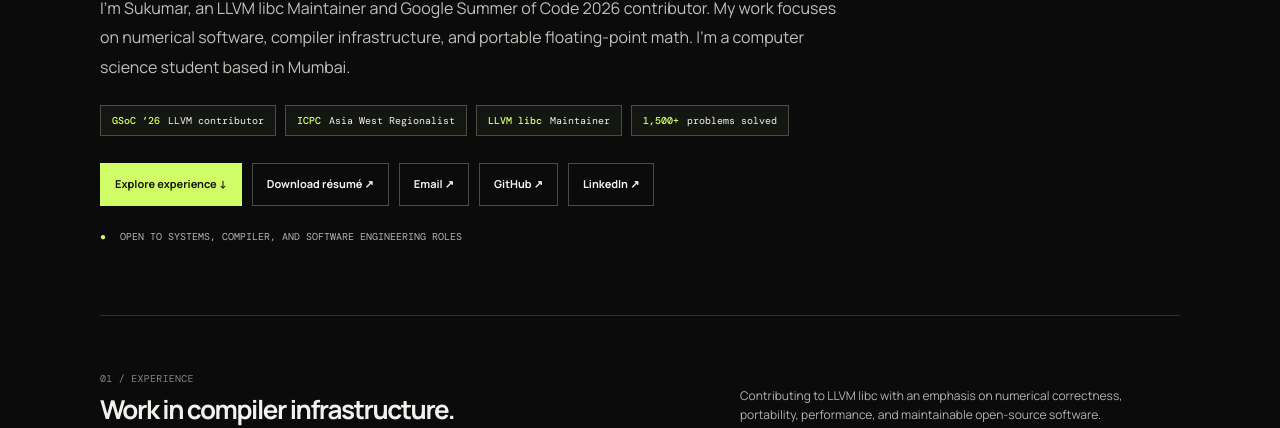
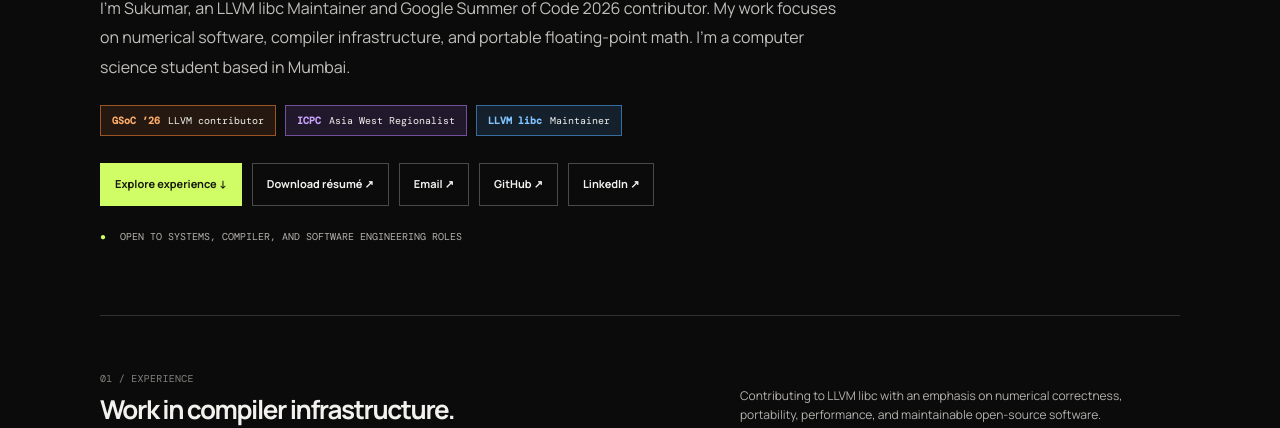
Before and after one commit to Sukumarsawant/sukumarsawant.github.io, a plain HTML site: page index.html in a window 1280 px wide. Shown: the part 384-812 px from the top of the page. Drawn offline with nearby package versions, Linux system fonts and the light colour scheme; no server answers.

Commit message:
Highlight hero credentials with color

```diff
--- a/index.html
+++ b/index.html
@@ -10,7 +10,7 @@
 <style>
 :root{color-scheme:dark;--bg:#0b0b0c;--surface:#111214;--surface2:#17181a;--ink:#f2f1ed;--muted:#b4b2ad;--dim:#85837f;--line:#303033;--accent:#d0fd66;--max:1080px}*{box-sizing:border-box}html{scroll-behavior:smooth;scroll-padding-top:90px}body{margin:0;background:var(--bg);color:var(--ink);font:15px/1.65 Manrope,Arial,sans-serif;-webkit-font-smoothing:antialiased}a{color:inherit;text-decoration:none}a:focus-visible{outline:2px solid var(--accent);outline-offset:4px}.wrap{width:min(var(--max),calc(100% - 48px));margin:0 auto}.mono,.eyebrow,.nav,.section-label,.meta,.tag,.footer{font-family:"DM Mono",monospace;letter-spacing:.025em}.topbar{height:72px;border-bottom:1px solid var(--line);display:flex;align-items:center;justify-content:space-between}.brand{font-weight:800;font-size:14px;letter-spacing:.015em}.brand i{font-style:normal;color:var(--accent)}.nav{display:flex;gap:24px;align-items:center;color:var(--muted);font-size:11px}.nav a:hover,.plain-link:hover{color:var(--accent)}.nav .resume{border:1px solid #555650;padding:8px 12px;color:var(--ink)}
 .hero{padding:84px 0 72px;border-bottom:1px solid var(--line);position:relative}.eyebrow{font-size:11px;text-transform:uppercase;color:var(--accent);margin:0 0 23px}.hero h1{font-size:clamp(44px,7vw,76px);line-height:1.03;letter-spacing:-.075em;margin:0;max-width:900px}.hero h1 span{color:var(--accent)}.lede{max-width:740px;color:#c1bfba;font-size:16px;line-height:1.85;margin:24px 0 0}.hero-links{display:flex;flex-wrap:wrap;align-items:center;gap:10px;margin-top:27px}.button{display:inline-flex;align-items:center;justify-content:center;gap:9px;padding:11px 14px;border:1px solid #4a4b48;font-size:11px;font-weight:700;transition:.18s}.button:hover{border-color:var(--accent);transform:translateY(-2px)}.button.primary{background:var(--accent);color:#17190e;border-color:var(--accent)}.availability{font:10px "DM Mono",monospace;color:var(--muted);margin-top:24px;text-transform:uppercase}.availability b{color:var(--accent);font-weight:400;margin-right:8px}
-.hero-badges{display:flex;flex-wrap:wrap;gap:9px;margin-top:23px}.hero-badge{display:inline-flex;align-items:center;gap:8px;border:1px solid #4a4d42;background:#141611;padding:8px 11px;color:#f2f1ed;font:10px "DM Mono",monospace}.hero-badge b{color:var(--accent);font-weight:500}.hero-badge:hover{border-color:var(--accent)}
+.hero-badges{display:flex;flex-wrap:wrap;gap:9px;margin-top:23px}.hero-badge{display:inline-flex;align-items:center;gap:8px;border:1px solid #4a4d42;background:#141611;padding:8px 11px;color:#f2f1ed;font:10px "DM Mono",monospace;transition:transform .18s,border-color .18s}.hero-badge b{font-weight:600}.hero-badge:hover{transform:translateY(-2px)}.hero-badge--gsoc{background:#241810;border-color:#9a5425}.hero-badge--gsoc b{color:#ffad68}.hero-badge--gsoc:hover{border-color:#ffad68}.hero-badge--icpc{background:#21182b;border-color:#72519a}.hero-badge--icpc b{color:#c9a5ff}.hero-badge--icpc:hover{border-color:#c9a5ff}.hero-badge--maintainer{background:#14202c;border-color:#376c9e}.hero-badge--maintainer b{color:#82c4ff}.hero-badge--maintainer:hover{border-color:#82c4ff}
 .section{padding:55px 0;border-bottom:1px solid var(--line)}.section-head{display:flex;justify-content:space-between;align-items:end;gap:20px;margin-bottom:22px}.section-label{color:var(--dim);font-size:10px;text-transform:uppercase;margin:0 0 7px}.section h2{font-size:26px;line-height:1.2;letter-spacing:-.055em;margin:0}.section-intro{margin:0;max-width:440px;font-size:12px;color:var(--muted)}.feature{display:grid;grid-template-columns:210px 1fr;gap:25px;padding:23px;background:var(--surface);border:1px solid var(--line)}.feature + .feature{margin-top:11px}.feature-aside{border-right:1px solid var(--line);padding-right:18px}.meta{font-size:10px;color:var(--accent);text-transform:uppercase}.feature h3,.project h3,.award h3{font-size:17px;line-height:1.35;letter-spacing:-.035em;margin:5px 0 4px}.org{font-size:11px;color:var(--muted)}.feature-body p{margin:0;color:#c5c3be;font-size:12px;line-height:1.8}.feature-body ul{padding-left:17px;margin:9px 0 0;color:#c5c3be;font-size:11px;line-height:1.85}.feature-body li+li{margin-top:3px}.inline-proof{display:inline-flex;gap:14px;margin-top:10px;font-size:10px;font-weight:700}.plain-link{color:var(--ink);text-decoration:underline;text-decoration-color:#595a54;text-underline-offset:3px}
 .projects{display:grid;grid-template-columns:1fr 1fr;gap:12px}.project{background:var(--surface);border:1px solid var(--line);padding:21px;display:flex;flex-direction:column;min-height:210px}.project h3{font-size:18px;margin:0 0 5px}.project .stack{font:10px "DM Mono",monospace;color:var(--accent);margin:0 0 13px}.project p{font-size:12px;line-height:1.8;color:#c5c3be;margin:0}.project .project-bottom{border-top:1px solid var(--line);padding-top:12px;margin-top:auto;display:flex;justify-content:space-between;gap:12px;font-size:10px}.project-bottom a{font-weight:700}.project-bottom a:hover{color:var(--accent)}
 .contribution-tools{display:grid;gap:12px;margin-bottom:16px}.contribution-search{width:100%;border:1px solid var(--line);background:var(--surface);color:var(--ink);font:12px Manrope,sans-serif;padding:12px 14px}.filter-row{display:flex;flex-wrap:wrap;gap:7px}.filter-btn{border:1px solid var(--line);background:transparent;color:var(--muted);font:10px "DM Mono",monospace;padding:8px 10px;cursor:pointer}.filter-btn:hover,.filter-btn[aria-pressed="true"]{border-color:var(--accent);background:#171b10;color:var(--accent)}.contribution-count{font:10px "DM Mono",monospace;color:var(--dim);margin:0}.contribution-list{border-top:1px solid var(--line)}.contribution{display:grid;grid-template-columns:minmax(0,1fr) 110px 70px;gap:14px;align-items:center;border-bottom:1px solid var(--line);padding:13px 3px}.contribution a{font-size:12px;font-weight:600;line-height:1.5}.contribution a:hover{color:var(--accent)}.contribution-repo,.contribution-state{font:9px "DM Mono",monospace;color:var(--muted)}.contribution-state{text-align:right}.state-merged{color:var(--accent)}.feed-link{display:inline-flex;align-items:center;gap:8px;color:var(--muted);font:10px "DM Mono",monospace}.feed-link:hover{color:var(--accent)}.feed-link svg,.icon-link svg{width:16px;height:16px;fill:currentColor}.icon-links{display:flex;align-items:center;gap:13px}.icon-link{display:inline-flex;color:var(--muted);padding:5px}.icon-link:hover{color:var(--accent)}
@@ -23,7 +23,7 @@
 <body>
 <header class="wrap topbar"><a class="brand" href="#top">SUKUMAR SAWANT <i>·</i></a><nav class="nav" aria-label="Main navigation"><a href="#experience">Experience</a><a href="#projects">Projects</a><a href="#achievements">Achievements</a><a href="#skills">Skills</a><a class="resume" href="sukumar_resume.pdf" target="_blank" rel="noopener">Résumé ↗</a></nav></header>
 <main id="top" class="wrap">
-<section class="hero"><p class="eyebrow">Systems · Compilers · Open source</p><h1>Building software<br>that works <span>under the hood.</span></h1><p class="lede">I’m Sukumar, an LLVM libc Maintainer and Google Summer of Code 2026 contributor. My work focuses on numerical software, compiler infrastructure, and portable floating-point math. I’m a computer science student based in Mumbai.</p><div class="hero-badges"><a class="hero-badge" href="#experience"><b>GSoC ’26</b><span>LLVM contributor</span></a><a class="hero-badge" href="#achievements"><b>ICPC</b><span>Asia West Regionalist</span></a><a class="hero-badge" href="#experience"><b>LLVM libc</b><span>Maintainer</span></a><a class="hero-badge" href="#achievements"><b>1,500+</b><span>problems solved</span></a></div><div class="hero-links"><a class="button primary" href="#experience">Explore experience ↓</a><a class="button" href="sukumar_resume.pdf" target="_blank" rel="noopener">Download résumé ↗</a><a class="button" href="mailto:sawantsukumar@gmail.com">Email ↗</a><a class="button" href="https://github.com/sukumarsawant" target="_blank" rel="noopener">GitHub ↗</a><a class="button" href="https://linkedin.com/in/sukumar-sawant" target="_blank" rel="noopener">LinkedIn ↗</a></div><div class="availability"><b>●</b> Open to systems, compiler, and software engineering roles</div></section>
+<section class="hero"><p class="eyebrow">Systems · Compilers · Open source</p><h1>Building software<br>that works <span>under the hood.</span></h1><p class="lede">I’m Sukumar, an LLVM libc Maintainer and Google Summer of Code 2026 contributor. My work focuses on numerical software, compiler infrastructure, and portable floating-point math. I’m a computer science student based in Mumbai.</p><div class="hero-badges"><a class="hero-badge hero-badge--gsoc" href="#experience"><b>GSoC ’26</b><span>LLVM contributor</span></a><a class="hero-badge hero-badge--icpc" href="#achievements"><b>ICPC</b><span>Asia West Regionalist</span></a><a class="hero-badge hero-badge--maintainer" href="#experience"><b>LLVM libc</b><span>Maintainer</span></a></div><div class="hero-links"><a class="button primary" href="#experience">Explore experience ↓</a><a class="button" href="sukumar_resume.pdf" target="_blank" rel="noopener">Download résumé ↗</a><a class="button" href="mailto:sawantsukumar@gmail.com">Email ↗</a><a class="button" href="https://github.com/sukumarsawant" target="_blank" rel="noopener">GitHub ↗</a><a class="button" href="https://linkedin.com/in/sukumar-sawant" target="_blank" rel="noopener">LinkedIn ↗</a></div><div class="availability"><b>●</b> Open to systems, compiler, and software engineering roles</div></section>
 <section class="section" id="experience"><div class="section-head"><div><p class="section-label">01 / Experience</p><h2>Work in compiler infrastructure.</h2></div><p class="section-intro">Contributing to LLVM libc with an emphasis on numerical correctness, portability, performance, and maintainable open-source software.</p></div>
 <article class="feature"><div class="feature-aside"><div class="meta">Nov 2026 — Present</div><h3>LLVM libc Maintainer</h3><div class="org">LLVM Compiler Infrastructure · Remote</div></div><div class="feature-body"><p>Maintain performance-critical C/C++ math code across float16, bfloat16, float, double, float80, and float128. Work spans numerical accuracy, correctness, and performance in reduced- and extended-precision formats used across general and machine-learning workloads.</p><ul><li>Collaborate through code review, benchmarking, unit testing, and debugging.</li><li>Validate results against reference implementations and help deliver cross-platform extended-precision emulation.</li></ul><div class="inline-proof"><a class="plain-link" href="https://github.com/llvm/llvm-project" target="_blank" rel="noopener">LLVM project ↗</a><a class="plain-link" href="https://github.com/sukumarsawant" target="_blank" rel="noopener">My GitHub ↗</a></div></div></article>
 <article class="feature"><div class="feature-aside"><div class="meta">May 2026 — Aug 2026</div><h3>Google Summer of Code 2026 Contributor</h3><div class="org">LLVM Compiler Infrastructure · Remote</div></div><div class="feature-body"><p>Built float80/float128 math support in C++ using software emulation for targets without native hardware support, including AArch64, ARM, Windows/MSVC, and GPUs.</p><ul><li>Designed, implemented, unit-tested, and debugged emulated floating-point types and higher-order math functions.</li><li>Addressed ABI issues and benchmarked implementations, with selected functions reaching up to 1.5× the performance of native implementations in the measured configurations.</li></ul><div class="inline-proof"><a class="plain-link" href="https://gist.github.com/Sukumarsawant" target="_blank" rel="noopener">GSoC final submission and project notes ↗</a><a class="plain-link" href="https://github.com/llvm/llvm-project" target="_blank" rel="noopener">LLVM source ↗</a></div></div></article></section>
@@ -34,7 +34,6 @@
 <section class="section" id="achievements"><div class="section-head"><div><p class="section-label">03 / Achievements</p><h2>Competition &amp; problem solving.</h2></div><p class="section-intro">Competitive programming and national-level events.</p></div><div class="achievement-grid">
 <article class="award"><div class="meta">ICPC · 2026 season</div><h3>Asia West Amritapuri Regionalist</h3><p>Selected for the onsite regional contest in January 2027, competing among university teams from across India.</p></article>
 <article class="award"><div class="meta">Hackathons</div><h3>Runner-up · TCS Hackathon 2026</h3><p>Also a two-time CodeUnCode ’26 national finalist among 1,200+ participants; national finalist at GDG VITM; winner of Bug Auction and Stellar Quest.</p></article>
-<article class="award"><div class="meta">Competitive programming</div><h3>1,500+ problems solved</h3><p>Across CodeChef, Codeforces, and LeetCode in algorithms, data structures, and problem solving.</p></article>
 <article class="award"><div class="meta">Contest results</div><h3>CodeChef 3★ · Codeforces Pupil</h3><p>Global rank 70 in CodeChef Starters 189, Division 3.</p></article>
 </div></section>
 <section class="section" id="opensource"><div class="section-head"><div><p class="section-label">04 / Open source</p><h2>Contributions across projects.</h2></div><p class="section-intro">Search and filter pull requests by organization, repository, or contribution status.</p></div><div class="contribution-tools"><input id="contributionSearch" class="contribution-search" type="search" placeholder="Search pull requests or repositories…" aria-label="Search pull requests"><div id="orgFilters" class="filter-row" aria-label="Filter by organization"></div><div id="stateFilters" class="filter-row" aria-label="Filter by pull request status"><button class="filter-btn" data-state="all" aria-pressed="true">All statuses</button><button class="filter-btn" data-state="open" aria-pressed="false">Open</button><button class="filter-btn" data-state="merged" aria-pressed="false">Merged</button><button class="filter-btn" data-state="closed" aria-pressed="false">Closed · not merged</button></div><p class="contribution-count" id="contributionCount" aria-live="polite">Loading GitHub contribution history…</p></div><div class="contribution-list" id="contributionList"></div><div class="inline-proof"><a class="plain-link" href="https://github.com/search?q=author%3Asukumarsawant+is%3Apr&amp;type=pullrequests" target="_blank" rel="noopener">Open complete GitHub pull request search ↗</a></div></section>
```
